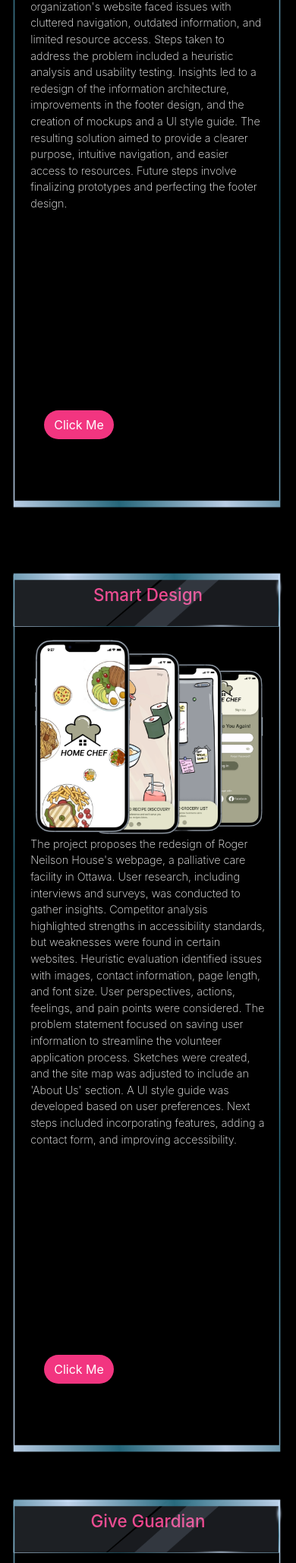
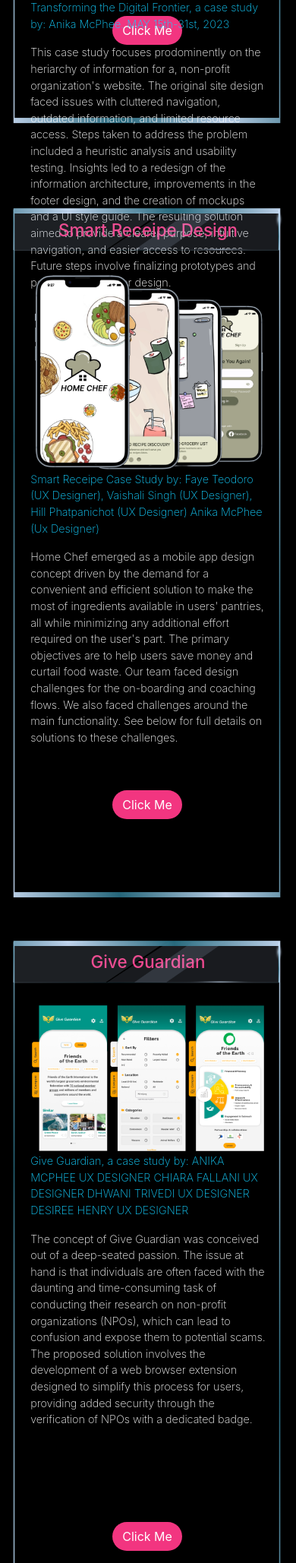
Before and after one commit to RogueAnuku/ux-ui-designer-anika, a PHP site: page / in a window 390 px wide. Shown: the part 2354-4411 px from the top of the page at 76% size. Run offline with PHP 8.4, Linux system fonts and the light colour scheme.

Commit message:
Commit 24

```diff
--- a/index.css
+++ b/index.css
@@ -163,13 +163,10 @@ img {
     position: relative;
 }
 .border-image {
-
-        padding-bottom: 133%;
-        max-width: 100%;
-        height: 133%;
-
-}
-
+    padding-bottom: 62%;
+    max-width: 100%;
+    height: 116%;
+}
 .glass-border.d-flex {
     margin-top: -46px;
 }
@@ -192,8 +189,8 @@ iframe {
     }
 
     .btn {
-        margin-left: 12%;
-        margin-top: -1205px;
+        margin-left: 37%;
+        margin-top: -720px;
         /* margin-right: auto; */
         justify-content: center;
         /* margin-left: auto; */
@@ -208,8 +205,7 @@ iframe {
         line-height: 1.;
         border-radius: 5.25rem;
         transition: color .15s ease-in-out,background-color .15s ease-in-out,border-color .15s ease-in-out,box-shadow .15s ease-in-out;
-    }
-     .col-6 {
+    }.col-6 {
         padding-bottom: 8%;
         padding-top: 2%;
         /* padding: 2%; */
@@ -218,7 +214,7 @@ iframe {
 
     }
     .mb-4, .my-4 {
-
+        padding-bottom: 8%;
         margin-bottom: 1.5rem!important;
     }
 
@@ -1135,7 +1131,7 @@ img {
 
 
 
-    @media screen and (min-width:751px)   and (max-width: 968px) {
+    @media screen and (min-width:751px)   and (max-width: 1023px) {
 
         .row {
             display: -ms-flexbox;
@@ -1277,6 +1273,16 @@ img {
 
             transition: color .15s ease-in-out,background-color .15s ease-in-out,border-color .15s ease-in-out,box-shadow .15s ease-in-out;
         }
+        .project-text img{
+
+                padding-right: 4%;
+                padding-left: -2%;
+                justify-content: center;
+
+                padding-top: 5%;
+                /* padding: 5%; */
+
+        }
         .project-header {
             /* margin-top: -60px; */
             padding-bottom: 8%;
@@ -1453,6 +1459,9 @@ img {
         padding: 10px 20px;
         cursor: pointer;
     }
+    .content-image {
+        padding: 5%;
+    }
 
     /* Your existing footer styles */
     .footer {margin-top:30%;
@@ -1675,6 +1684,9 @@ img {
             /* background: white; */
             font-size: 1.1rem;
         }
+        .project-text img {
+            padding: 5%;
+        }
         .row-mb-4 {
             justify-content: center;
         }
@@ -1708,9 +1720,9 @@ img {
 
                 /* Default styles for the border image */
                 .border-image {
-                                      margin-top: -54px;
+                    margin-top: -54px;
                     width: 100%;
-                    height: 108%;
+                    height: 120%;
                     padding-bottom: 12%;
                 }
                 /* Styles for the project text */
@@ -1729,8 +1741,18 @@ img {
                 .gem-section img{
                     margin-top: -2232px;
                 }
-
-                .col-md-6 {margin-top: 5%;
+                .resume-title {
+
+                    font-size: 2.6rem;
+                    color:#F23580;
+                    text-align: center;
+
+            }
+
+
+
+                .col-md-6 {
+                    margin-top: 15%;
                     margin-right: auto;
                     margin-left: auto;
                     -ms-flex: 0 0 50%;
@@ -1829,8 +1851,8 @@ img {
                 /* Style for the footer links */
                 .footer-links {
                     list-style-type: none;
-                    padding-top: 2%;}
-
+                    padding-top: 18%;
+                }
                 .footer-links li {
                     margin-bottom: 10px;
                 }
--- a/index.html
+++ b/index.html
@@ -126,8 +126,11 @@
                     <img src="./Image/glassborder.png" class="border-image" alt="Border Image">
 
                     <div class="project-text">
-                        <img src="./Image/Government of Interiors Mobile.png">
-                        The non-profit organization's website faced issues with cluttered navigation, outdated information, and limited resource access. Steps taken to address the problem included a heuristic analysis and usability testing. Insights led to a redesign of the information architecture, improvements in the footer design, and the creation of mockups and a UI style guide. The resulting solution aimed to provide a clearer purpose, intuitive navigation, and easier access to resources. Future steps involve finalizing prototypes and perfecting the footer design.
+                        <img src="./Image/Government of Interiors Mobile.png" style="padding-top: 8%;"> <img src="./Image/Group 1.png;">
+                        <p style="color:#14cfff;">Transforming the Digital Frontier, a case study by: Anika McPhee.
+                            MAY 15th-31st, 2023
+                            </p>
+                        This case study focuses prodominently on the heriarchy of information for a, non-profit organization's website. The original site design faced issues with cluttered navigation, outdated information, and limited resource access. Steps taken to address the problem included a heuristic analysis and usability testing. Insights led to a redesign of the information architecture, improvements in the footer design, and the creation of mockups and a UI style guide. The resulting solution aimed to provide a clearer purpose, intuitive navigation, and easier access to resources. Future steps involve finalizing prototypes and perfecting the footer design.
                     </div>
                     <button class="btn btn-primary">Click Me</button>
                 </div>
@@ -137,7 +140,7 @@
 
     <div class="row mb-4">
         <div class="col-md-6">
-            <div class="project-title" style="text-align: center;">Smart Design </div>
+            <div class="project-title" style="text-align: center;">Smart Receipe Design </div>
 
             <div class="glass-border d-flex">
                 <div class="border-image-container">
@@ -147,8 +150,13 @@
                         <div class="content-image">
                             <img src="./Image/stacked.png">
                         </div>
-                        The project proposes the redesign of Roger Neilson House's webpage, a palliative care facility in Ottawa. User research, including interviews and surveys, was conducted to gather insights. Competitor analysis highlighted strengths in accessibility standards, but weaknesses were found in certain websites. Heuristic evaluation identified issues with images, contact information, page length, and font size. User perspectives, actions, feelings, and pain points were considered. The problem statement focused on saving user information to streamline the volunteer application process. Sketches were created, and the site map was adjusted to include an 'About Us' section. A UI style guide was developed based on user preferences. Next steps included incorporating features, adding a contact form, and improving accessibility.
-
+                        <p style="color:#14cfff;"> Smart Receipe Case Study by: Faye Teodoro (UX Designer),
+                            Vaishali Singh (UX Designer),
+                            Hill Phatpanichot (UX Designer)
+                            Anika McPhee (Ux Designer)
+                        </p>
+                        Home Chef emerged as a mobile app design concept driven by the demand for a convenient and efficient solution to make the most of ingredients available in users' pantries, all while minimizing any additional effort required on the user's part. The primary objectives are to help users save money and curtail food waste.
+                       Our team faced design challenges for the on-boarding and coaching flows. We also faced challenges around the main functionality. See below for full details on solutions to these challenges.
                     </div>
 
                     <button class="btn btn-primary">Click Me</button>
@@ -164,7 +172,13 @@
 
                     <div class="project-text">
                         <img src="./Image/img1flat.png">
+                        <p style="color:#14cfff;"> Give Guardian, a case study by: ANIKA MCPHEE UX DESIGNER
+                        CHIARA FALLANI UX DESIGNER
+                        DHWANI TRIVEDI UX DESIGNER
+                        DESIREE HENRY UX DESIGNER
+                        </p>
                         The concept of Give Guardian was conceived out of a deep-seated passion. The issue at hand is that individuals are often faced with the daunting and time-consuming task of conducting their research on non-profit organizations (NPOs), which can lead to confusion and expose them to potential scams. The proposed solution involves the development of a web browser extension designed to simplify this process for users, providing added security through the verification of NPOs with a dedicated badge.
+
                     </div>
                     <button class="btn btn-primary">Click Me</button>
                 </div>
@@ -229,7 +243,7 @@
 <footer class="footer">
 
         <div class="row footer">
-            <div class="col-md-6">
+            <div class="col-md-6" style=" margin-top: 0;">
                 <ul class="footer-links">
                     <li><a href="" target="_blank">Home</a></li>
                     <li><a href="#">Projects</a></li>
```
Also changed, not shown: Image/Group 1.png (added).
